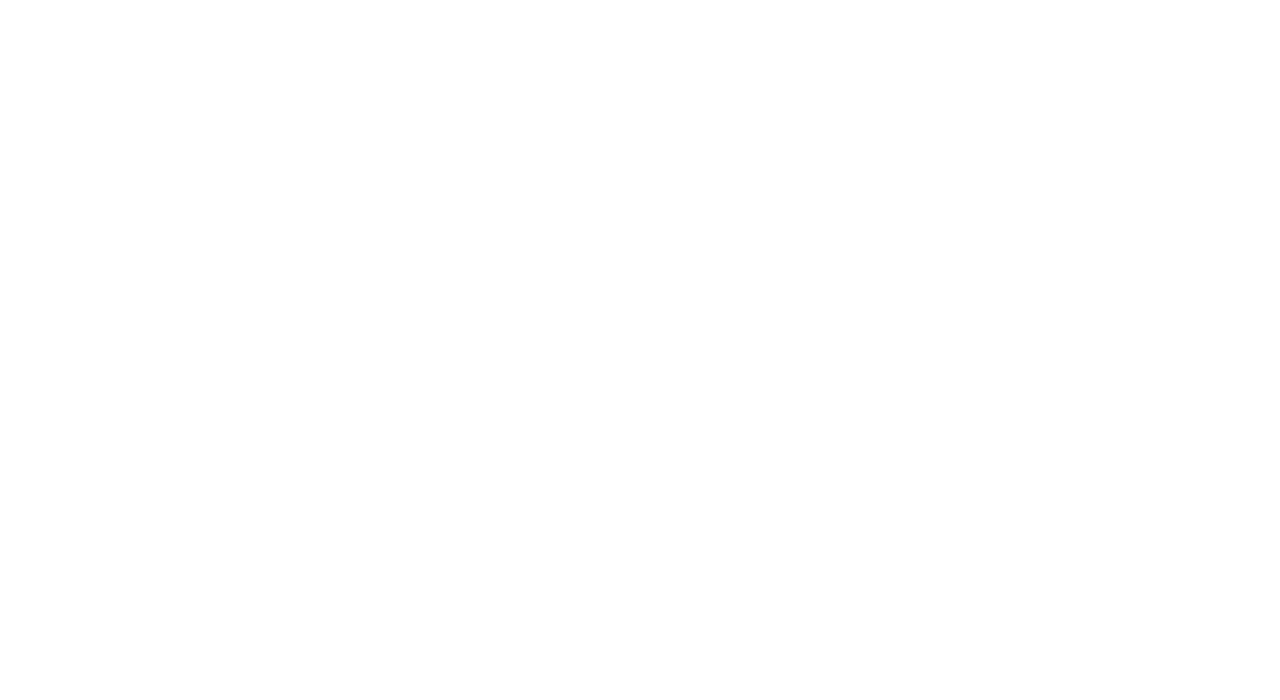
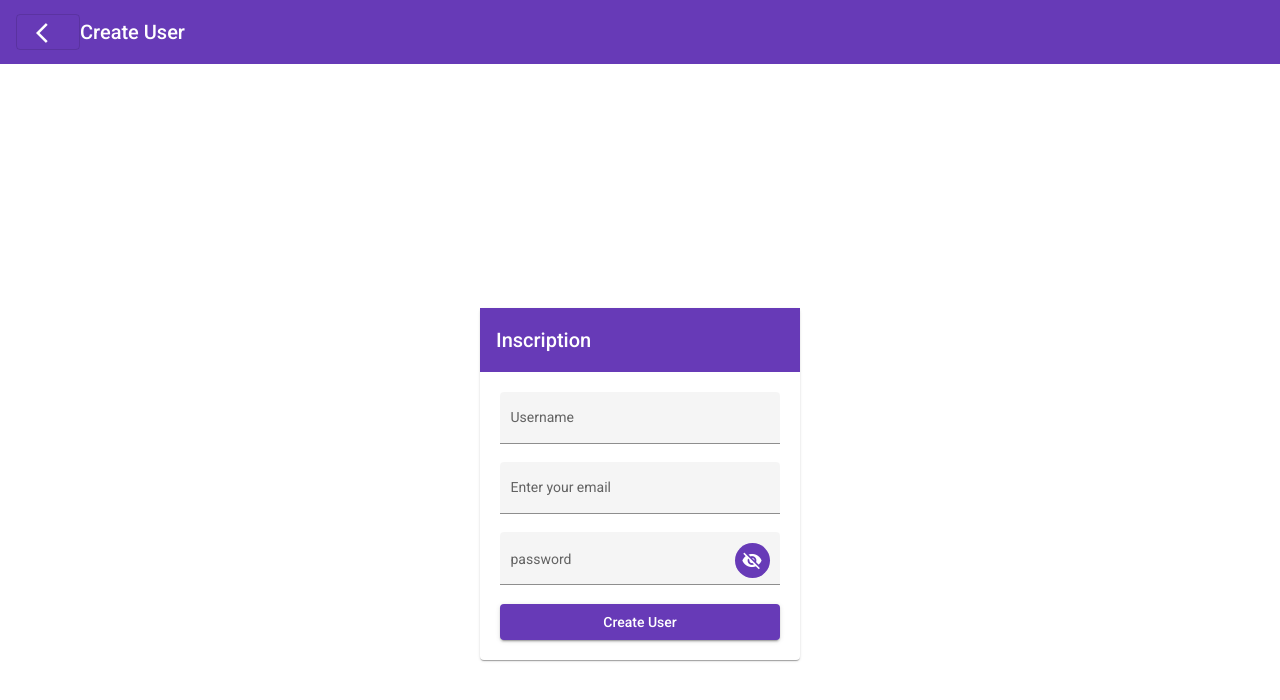
Before and after one commit to Naruto2020/MERN-CRUD-APP, an Angular app in the folder CRUD-Front/: page /creat-user in a window 1280 px wide. Before the commit this address led to /. Shown: the top 700 px of the page. Built offline with nearby package versions, Linux system fonts and the light colour scheme.

Commit message:
create user and send friend request

```diff
--- a/CRUD-Front/src/app/app.module.ts
+++ b/CRUD-Front/src/app/app.module.ts
@@ -30,6 +30,7 @@ import { AccountContentComponent } from './components/account/account-content/ac
 import { AddUsrComponent } from './components/add-usr/add-usr.component';
 import { EditUserComponent } from './components/edit-user/edit-user.component';
 import { DeleteFriendComponent } from './components/delete-friend/delete-friend.component';
+import { CreateUsersComponent } from './components/create-users/create-users.component';
 
 @NgModule({
   declarations: [
@@ -42,7 +43,8 @@ import { DeleteFriendComponent } from './components/delete-friend/delete-friend.
     AccountContentComponent,
     AddUsrComponent,
     EditUserComponent,
-    DeleteFriendComponent
+    DeleteFriendComponent,
+    CreateUsersComponent
   ],
   imports: [
     BrowserModule,
--- a/CRUD-Front/src/app/components/account/account-content/account-content.component.ts
+++ b/CRUD-Front/src/app/components/account/account-content/account-content.component.ts
@@ -13,8 +13,7 @@ import {ApiService} from '../../api.service';
   styleUrls: ['./account-content.component.scss']
 })
 export class AccountContentComponent implements OnInit {
-currentUserId:any;
-
+  currentUserId:any;
   columnsList: string[] = [ 'username', 'age', 'famille', "race", "nourriture", "delete"];
 
   @ViewChild(MatPaginator, { static: true }) paginator!: MatPaginator;
--- /dev/null
+++ b/CRUD-Front/src/app/components/create-users/create-users.component.html
@@ -0,0 +1,87 @@
+<!--<mat-toolbar>
+  <h1>Schtroumpf_Book</h1>
+</mat-toolbar>
+
+<div class="info">
+  <h2>Bienvenue dans votre communauté <strong>Schtroumpf_Book</strong><span><img src="https://i0.wp.com/lescontesdeperecastor.unblog.fr/files/2010/03/legrandschtroumpf.jpg" alt="logo"></span></h2>
+  <p>Déjas inscrit ? <a routerLink="/login">Connecter vous </a></p>
+</div>-->
+
+<mat-toolbar >
+  <a mat-stroked-button routerLink="/home" >
+    <span class="material-icons" id="add" >
+      arrow_back_ios
+    </span>
+  </a>
+  <h1>Create User</h1>
+</mat-toolbar>
+<br/>
+
+<div fxLayoutAlign="center center" fxFlexFill class="main-div">
+  <mat-card >
+    <mat-toolbar >Inscription</mat-toolbar>
+    <form [formGroup]="options" fxLayoutAlign="strech" fxLayout="column" class="sign-form" (ngSubmit)="addUser()">
+
+      <mat-form-field appearance="fill" [floatLabel]="floatLabelControl.value">
+        <mat-label>Username</mat-label>
+        <input matInput placeholder="username" formControlName="username">
+      </mat-form-field>
+      <span *ngIf="soumissionPseu" style="color: red;font-weight: bold;">username incorrect ou déjà pris!
+        <button
+          (click)="fermerAlert()"
+          type="button"
+          class="close"
+          data-dismiss="alert"
+          aria-label="Close"
+        >
+          <span aria-hidden="true">&times;</span>
+        </button>
+      </span>
+
+      <mat-form-field appearance="fill">
+        <mat-label>Enter your email</mat-label>
+        <input matInput placeholder="pat@example.com" formControlName="email">
+      </mat-form-field>
+      <span *ngIf="soumissionMail" style="color: red;font-weight: bold;"> Email incorrect!
+        <button
+          (click)="fermerAlert()"
+          type="button"
+          class="close"
+          data-dismiss="alert"
+          aria-label="Close"
+        >
+          <span aria-hidden="true">&times;</span>
+        </button>
+      </span>
+
+      <mat-form-field appearance="fill" [floatLabel]="floatLabelControl.value">
+        <mat-label>password</mat-label>
+        <input matInput placeholder="Simple placeholder" formControlName="password" [type]="hide ? 'password' : 'text'">
+        <button mat-icon-button matSuffix (click)="hide = !hide" [attr.aria-label]="'Hide password'" [attr.aria-pressed]="hide">
+          <mat-icon>{{hide ? 'visibility_off' : 'visibility'}}</mat-icon>
+        </button>
+      </mat-form-field>
+      <mat-form-field appearance="fill" *ngIf>
+        <mat-label>Input</mat-label>
+        <input matInput  formControlName="idTofollow">
+
+      </mat-form-field>
+      <span *ngIf="soumissionMdp" style="color: red;font-weight: bold;"> le mot de passe doit faire 6     caractères minimum!
+        <button
+          (click)="fermerAlert()"
+          type="button"
+          class="close"
+          data-dismiss="alert"
+          aria-label="Close"
+        >
+          <span aria-hidden="true">&times;</span>
+        </button>
+      </span>
+
+      <button type="submit" value="Inscription" mat-raised-button >Create User</button>
+
+    </form>
+
+  </mat-card>
+
+</div>
--- /dev/null
+++ b/CRUD-Front/src/app/components/create-users/create-users.component.scss
@@ -0,0 +1,48 @@
+mat-toolbar {
+  background-color: #673ab7;
+  color: #ffff;
+}
+span img {
+  height: 80px;
+}
+mat-card {
+  width: 25%;
+}
+.main-div mat-card {
+  padding: 0%;
+}
+
+.info {
+  display: flex;
+  justify-content: space-around;
+  color: #673ab7;
+  a {
+    text-decoration: none;
+  }
+}
+.sign-form {
+  padding: 20px;
+}
+button {
+  background-color: #673ab7;
+  color: #ffff;
+}
+
+/*media queries */
+@media all and (max-width: 980px) {
+  mat-card {
+    width: 98%;
+    margin: 0%;
+  }
+  .info {
+    h2 {
+      display: none;
+    }
+  }
+}
+
+@media all and (min-width: 980px) and (max-width: 1024px) {
+  mat-card {
+    width: 70%;
+  }
+}
--- /dev/null
+++ b/CRUD-Front/src/app/components/create-users/create-users.component.ts
@@ -0,0 +1,104 @@
+import { Component, OnInit } from '@angular/core';
+
+import {FormBuilder, FormControl, FormGroup, Validators} from '@angular/forms';
+import {ApiService} from '../api.service';
+import { Router, ActivatedRoute, ParamMap } from '@angular/router';
+import {User} from '../model';
+
+
+@Component({
+  selector: 'app-create-users',
+  templateUrl: './create-users.component.html',
+  styleUrls: ['./create-users.component.scss']
+})
+export class CreateUsersComponent implements OnInit {
+  currentUserId:any;
+
+  hide = true;
+
+  // gestion de la validation des champs
+  soumissionPseu : boolean = false;
+  soumissionMdp : boolean = false;
+  soumissionMail : boolean = false;
+  //email = new FormControl('', [Validators.required, Validators.email]);
+
+
+  options!: FormGroup;
+  hideRequiredControl = new FormControl(false);
+  floatLabelControl = new FormControl('auto');
+
+  constructor(private fb:FormBuilder, private api: ApiService, private route:Router, private router:ActivatedRoute) { }
+
+  ngOnInit(): void {
+
+    this.currentUserId = localStorage.getItem("loggedUser");
+    this.options = this.fb.group({
+      hideRequired: this.hideRequiredControl,
+      floatLabel: this.floatLabelControl,
+      nom:"",
+      username:"",
+      email:"",
+      password:"",
+      idTofollow:""
+    });
+  }
+
+  addUser(){
+    const formValue = this.options.value;
+    const newUser = new User();
+    newUser.username = formValue["username"];
+    newUser.email = formValue["email"];
+    newUser.password = formValue["password"];
+    this.api.signUp(newUser).subscribe(res =>{
+      let results:any[] = Object.values(res);
+      console.log(results);
+
+      /*for(let i=0; i<res.length; i++){
+        let tab1 = res[i].followings;
+
+      }*/
+
+
+
+      let errorEmail = results[0].email;
+      let errorPassword = results[0].password;
+      let errorUsername = results[0].username;
+      if(errorEmail)
+        this.soumissionMail = true;
+      if(errorPassword)
+        this.soumissionMdp = true;
+      if(errorUsername)
+        this.soumissionPseu = true;
+
+      if(!errorUsername && !errorEmail && !errorPassword)
+        this.route.navigate(["/home"]);
+      this.options.reset({});
+      // recupération de la data
+      this.options.controls.idTofollow.setValue(this.currentUserId);
+      const formValue = this.options.value;
+      console.log("dataID",formValue)
+
+      // recuperation de l'id
+      this.router.paramMap.subscribe(paramMap =>{
+        if(!paramMap.has("_id")){
+          return;
+        }
+        const usrId = paramMap.get("_id");
+        // ajout de l'utilisateur
+        this.api.addFriends(usrId, formValue).subscribe(res =>{
+          console.log("loock",res);
+          return res;
+        });
+      });
+      return res;
+
+    });
+  }
+
+  fermerAlert(){
+    this.soumissionPseu = false;
+    this.soumissionMdp = false;
+    this.soumissionMail = false;
+  }
+
+}
--- a/CRUD-Front/src/app/components/home/home-content/home-content.component.html
+++ b/CRUD-Front/src/app/components/home/home-content/home-content.component.html
@@ -38,17 +38,17 @@
     </ng-container>
 
     <!-- Update Column -->
-    <!--<ng-container matColumnDef="delete">
-      <th mat-header-cell *matHeaderCellDef> Delete </th>
+    <ng-container matColumnDef="create">
+      <th mat-header-cell *matHeaderCellDef> create user </th>
       <td mat-cell *matCellDef="let element">
-        <a mat-button (click)="cancelUsers()">
-          <span class="material-icons" routerLink="/home/{{element._id}}" id="delete">
-            delete_outline
+        <a mat-button>
+          <span class="material-icons" routerLink="/creat-user" id="create">
+            add
           </span>
 
         </a>
       </td>
-    </ng-container>-->
+    </ng-container>
 
 
     <tr mat-header-row *matHeaderRowDef="columnsList"></tr>
--- a/CRUD-Front/src/app/components/home/home-content/home-content.component.ts
+++ b/CRUD-Front/src/app/components/home/home-content/home-content.component.ts
@@ -13,8 +13,8 @@ import {ApiService} from '../../api.service';
   styleUrls: ['./home-content.component.scss']
 })
 export class HomeContentComponent implements OnInit {
-  currentUserId:any;
-  columnsList: string[] = [ 'username', 'age', 'ajouter'];
+
+  columnsList: string[] = [ 'username', 'age', 'ajouter', 'create'];
 
   @ViewChild(MatPaginator, { static: true }) paginator!: MatPaginator;
   @ViewChild(MatSort) sort!: MatSort;
--- a/CRUD-Front/src/app/components/home/home.component.html
+++ b/CRUD-Front/src/app/components/home/home.component.html
@@ -9,4 +9,4 @@
 </mat-drawer-container>
 
 
-<app-footer></app-footer>
+<!--<app-footer></app-footer>-->
```
Also changed, not shown: CRUD-Front/src/app/app-routing.module.ts (+7 -1 lines), 1 other file (tests, documents, lock files or other folders).
